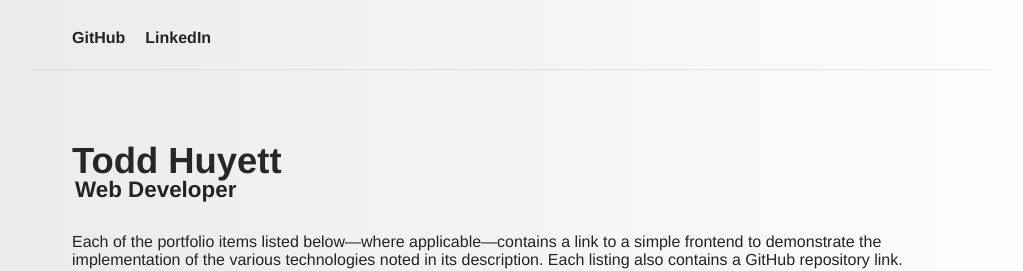
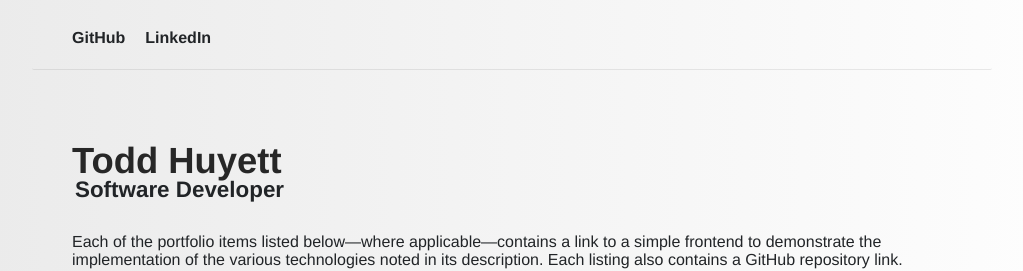
Before and after one commit to prokopious/toddhuyett, a Next.js app: page / in a window 1280 px wide. Shown: the top 271 px of the page, without its empty margins (128-1151 px from the left). Built offline with nearby package versions, Linux system fonts and the light colour scheme.

Commit message:
'job_title'

```diff
--- a/pages/index.js
+++ b/pages/index.js
@@ -11,7 +11,7 @@ const Index = () => {
           <Layout>
             <div className={styles.nameBox}>
               <h1 className={styles.title}>Todd Huyett</h1>
-              <h2 className={styles.hhh}>Web Developer</h2>
+              <h2 className={styles.hhh}>Software Developer</h2>
               <p id={styles.ab}>
                 Each of the portfolio items listed below—where
                 applicable—contains a link to a simple frontend to demonstrate
```
